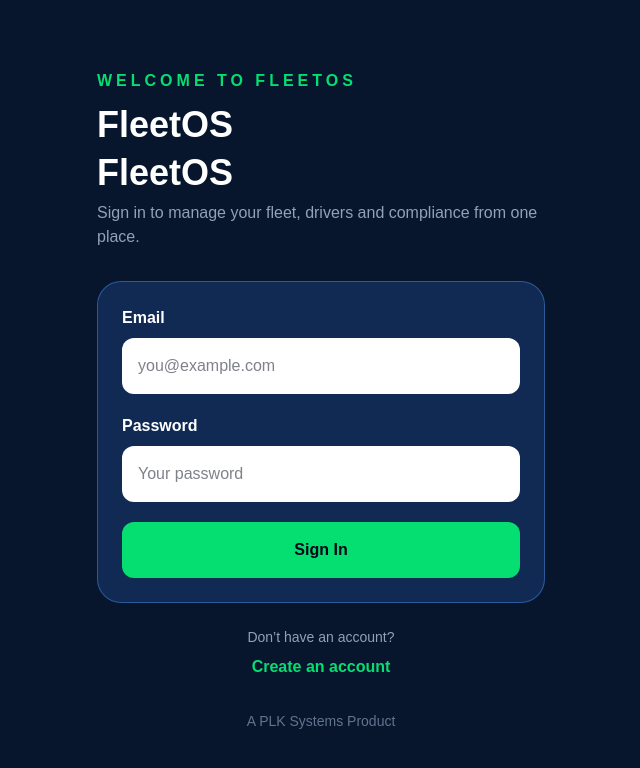
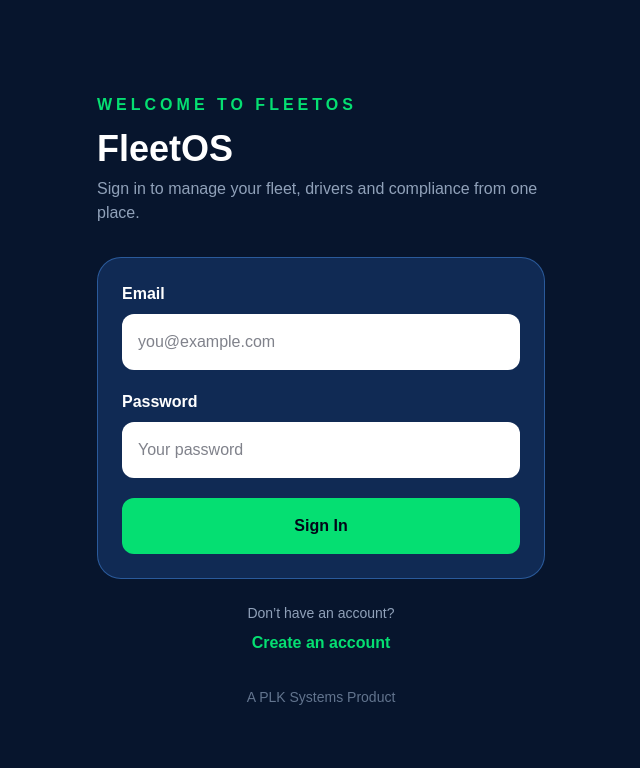
Before and after one commit to EuanPollock/fleet-os, a Next.js app: page /login in a window 1280 px wide. Shown: the top 768 px of the page, without its empty margins (319-959 px from the left). Built offline with nearby package versions, Linux system fonts and the light colour scheme; no server answers.

Commit message:
Remove duplicate header from login page
Removed duplicate FleetOS header from login page.

```diff
--- a/app/login/page.tsx
+++ b/app/login/page.tsx
@@ -136,10 +136,6 @@
         <h1 className="mb-2 text-4xl font-bold">
           FleetOS
         </h1>
-
-        <h1 className="mb-2 text-4xl font-bold">
-  FleetOS
-</h1>
 
 <p className="mb-8 text-slate-400">
   {isCreatingAccount
```
